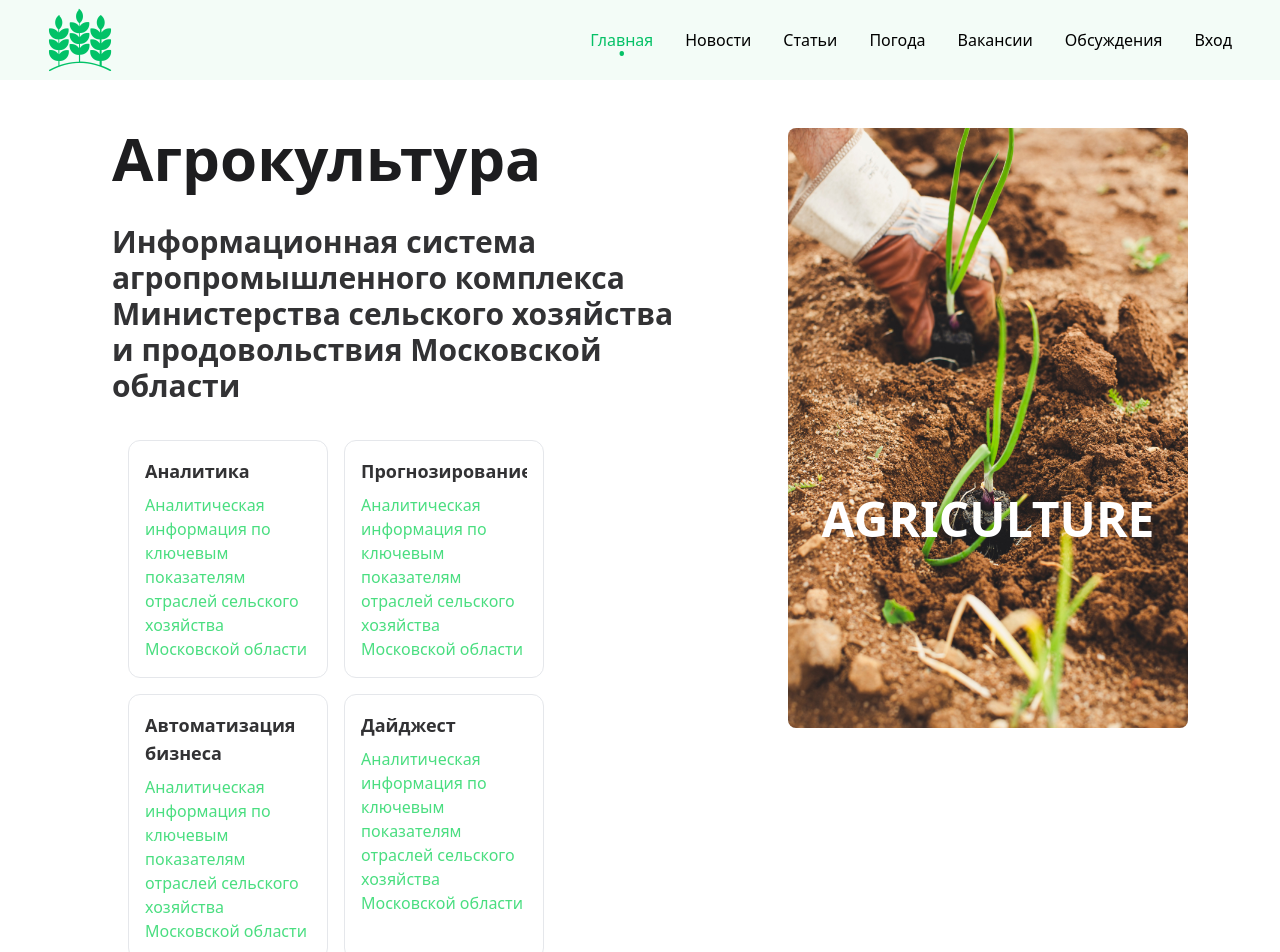
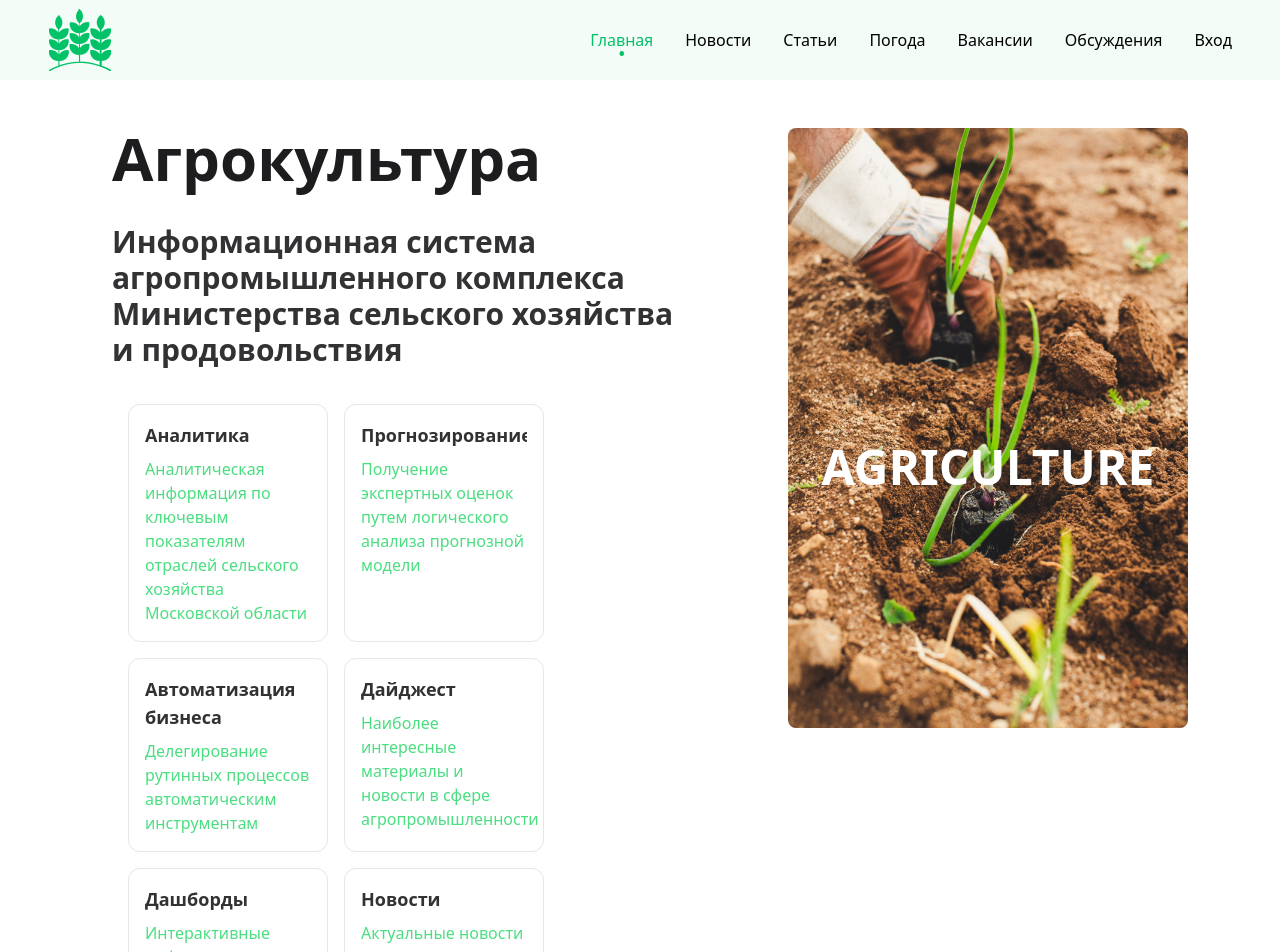
Before and after one commit to WouterLab/agriculture-react, a React (Create React App) app: page / in a window 1280 px wide. Shown: the top 952 px of the page. Built offline with nearby package versions, Linux system fonts and the light colour scheme; the HTML template or start-up script is replaced by a standard one.

Commit message:
fixed text in home page

```diff
--- a/src/components/ArticleBlock.jsx
+++ b/src/components/ArticleBlock.jsx
@@ -20,7 +20,7 @@ const ArticleBlock = ({
         alt='article-img'
         className={`h-96 w-72 object-cover ${isLoading ? "block" : "hidden"}`}
       />
-      <p className='text-xl text-black line-clamp-2 px-2 h-18 bg-white w-full mb-4 border-b-2'>
+      <p className='text-xl text-black line-clamp-3 px-2 h-18 bg-white w-full border-b-2 pb-1'>
         {title}
       </p>
       <div
--- a/src/components/HomePage/HomeLinkBlock.jsx
+++ b/src/components/HomePage/HomeLinkBlock.jsx
@@ -12,31 +12,31 @@ const HomeLinkBlock = () => {
       id: 2,
       title: "Прогнозирование",
       icon: "",
-      desc: "Аналитическая информация по ключевым показателям отраслей сельского хозяйства Московской области",
+      desc: "Получение экспертных оценок путем логического анализа прогнозной модели",
     },
     {
       id: 3,
       title: "Автоматизация бизнеса",
       icon: "",
-      desc: "Аналитическая информация по ключевым показателям отраслей сельского хозяйства Московской области",
+      desc: "Делегирование рутинных процессов автоматическим инструментам",
     },
     {
       id: 4,
       title: "Дайджест",
       icon: "",
-      desc: "Аналитическая информация по ключевым показателям отраслей сельского хозяйства Московской области",
+      desc: "Наиболее интересные материалы и новости в сфере агропромышленности",
     },
     {
       id: 5,
-      title: "Информация",
+      title: "Дашборды",
       icon: "",
-      desc: "Аналитическая информация по ключевым показателям отраслей сельского хозяйства Московской области",
+      desc: "Интерактивные информационные панели, визуализирующие данные",
     },
     {
       id: 6,
       title: "Новости",
       icon: "",
-      desc: "Аналитическая информация по ключевым показателям отраслей сельского хозяйства Московской области",
+      desc: "Актуальные новости за сутки",
     },
   ];
   return (
--- a/src/components/VacancyBlock.jsx
+++ b/src/components/VacancyBlock.jsx
@@ -5,7 +5,7 @@ const VacancyBlock = ({ job, desc }) => {
     <div className='bg-gray-100 mb-4 px-2 py-4 rounded-md'>
       <div className='flex items-center'>
         <UserCircleIcon className='w-12 mr-2' />
-        <p className='font-bold text-2xl'>{job}</p>
+        <p className='font-bold text-2xl cursor-pointer'>{job}</p>
       </div>
       <p className='mb-4'>{desc}</p>
       <button className='rounded-2xl px-4 py-2 font-semibold bg-green-400 hover:text-white transition-all duration-300'>Откликнуться</button>
--- a/src/pages/HomePage.jsx
+++ b/src/pages/HomePage.jsx
@@ -15,7 +15,7 @@ const HomePage = () => {
           </h1>
           <h2 className='font-bold text-lg md:text-xl lg:text-2xl xl:text-3xl text-[#323234] mb-9'>
             Информационная система агропромышленного комплекса
-            Министерства сельского хозяйства и продовольствия Московской области
+            Министерства сельского хозяйства и продовольствия
           </h2>
           <HomeLinkBlock />
         </div>
```
